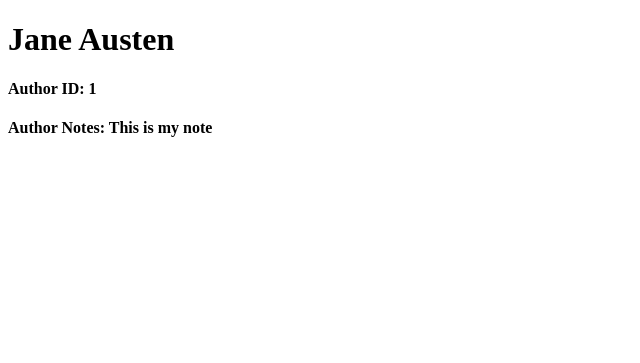
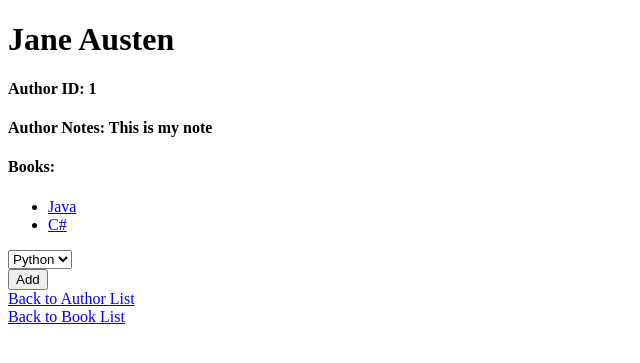
Before and after one commit to merickson51293/Books_Authors, a Django app: page /author_desc.html/1 in a window 1280 px wide. Shown: the top 363 px of the page, without its empty margins (0-640 px from the left). Run offline with Django 3.2, Linux system fonts and the light colour scheme; data comes from the database, SQL or seed files in the repository; both versions use the stored data as it was after the commit.

Commit message:
Final Version

```diff
--- a/books_authors_app/templates/author_desc.html
+++ b/books_authors_app/templates/author_desc.html
@@ -11,6 +11,27 @@
     <h1>{{ author.first_name }} {{ author.last_name }}</h1>
     <h4>Author ID: {{ author.id }}</h4>
     <h4>Author Notes: {{author.notes}}</h4>
-
+    <h4>Books:</h4>
+    <ul>
+    {% for book in author.books.all %}
+        <li><a href="/book_desc.html/{{book.id}}">{{ book.title }}</a></li>
+    {% endfor %}
+    </ul>
+    {% if books %}
+    <form action="/author/{{ author.id }}/assign" method="post">
+        {% csrf_token %}
+        <div>
+            <select name="book_id">
+                {% for book in books %}
+                <option value="{{ book.id }}">{{ book.title}}</option>
+                {% endfor %}
+            </select>
+        </div>
+        <button>Add</button>
+    </form>
+    {% endif %}
+    <a href="/author">Back to Author List</a>
+</br>
+    <a href="/">Back to Book List</a>
 </body>
 </html>
--- a/books_authors_app/urls.py
+++ b/books_authors_app/urls.py
@@ -3,10 +3,13 @@ from django.urls import path
 from . import views
 
 urlpatterns = [
-    path('', views.index),
+    path('', views.home),
+    path('book', views.book),
     path('author', views.author),
     path('add_book', views.add_book),
     path('add_author', views.add_author),
     path('book_desc.html/<int:book_id>', views.book_desc),
     path('author_desc.html/<int:author_id>', views.author_desc),
+    path('author/<int:author_id>/assign', views.assign_author),
+    path('book/<int:book_id>/assign', views.assign_book),
 ]
--- a/books_authors_app/views.py
+++ b/books_authors_app/views.py
@@ -1,11 +1,14 @@
 from django.shortcuts import render, redirect
 from books_authors_app.models import *
 
-def index(request):
+def home(request):
+    return render(request, "home.html")
+
+def book(request):
     context = {
         "all_books": Book.objects.all(),
     }
-    return render(request, "index.html", context)
+    return render(request, "book.html", context)
 
 def author(request):
     context = {
@@ -18,7 +21,7 @@ def add_book(request):
         title=request.POST['title'],
         desc=request.POST['desc'],
     )
-    return redirect('/')
+    return redirect('/book')
 
 def add_author(request):
     Author.objects.create(
@@ -44,3 +47,15 @@ def author_desc(request, author_id):
         "books": Book.objects.exclude(authors__id=author_id)
     }
     return render(request, "author_desc.html", context)
+
+def assign_author(request, author_id):
+    book = Book.objects.get(id=request.POST['book_id'])
+    author = Author.objects.get(id=author_id)
+    book.authors.add(author)
+    return redirect(f"/author_desc.html/{author_id}")
+
+def assign_book(request, book_id):
+    book = Book.objects.get(id=book_id)
+    author = Author.objects.get(id=request.POST['author_id'])
+    book.authors.add(author)
+    return redirect(f"/book_desc.html/{book_id}")
```
Also changed, not shown: books_authors_app/templates/book_desc.html (+23 -1 lines), books_authors_app/templates/home.html (added, +14 -0 lines), books_authors_app/templates/book.html (renamed from books_authors_app/templates/index.html), db.sqlite3, 2 other files.
